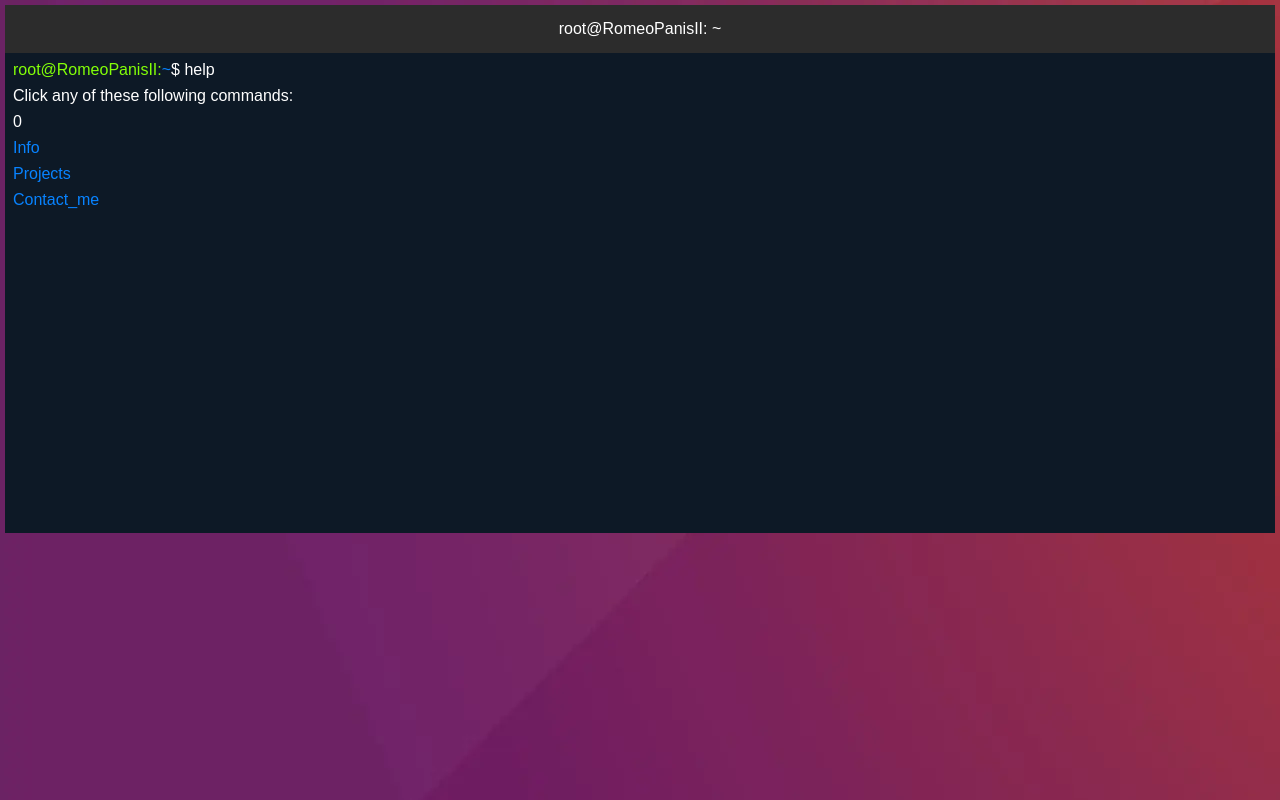
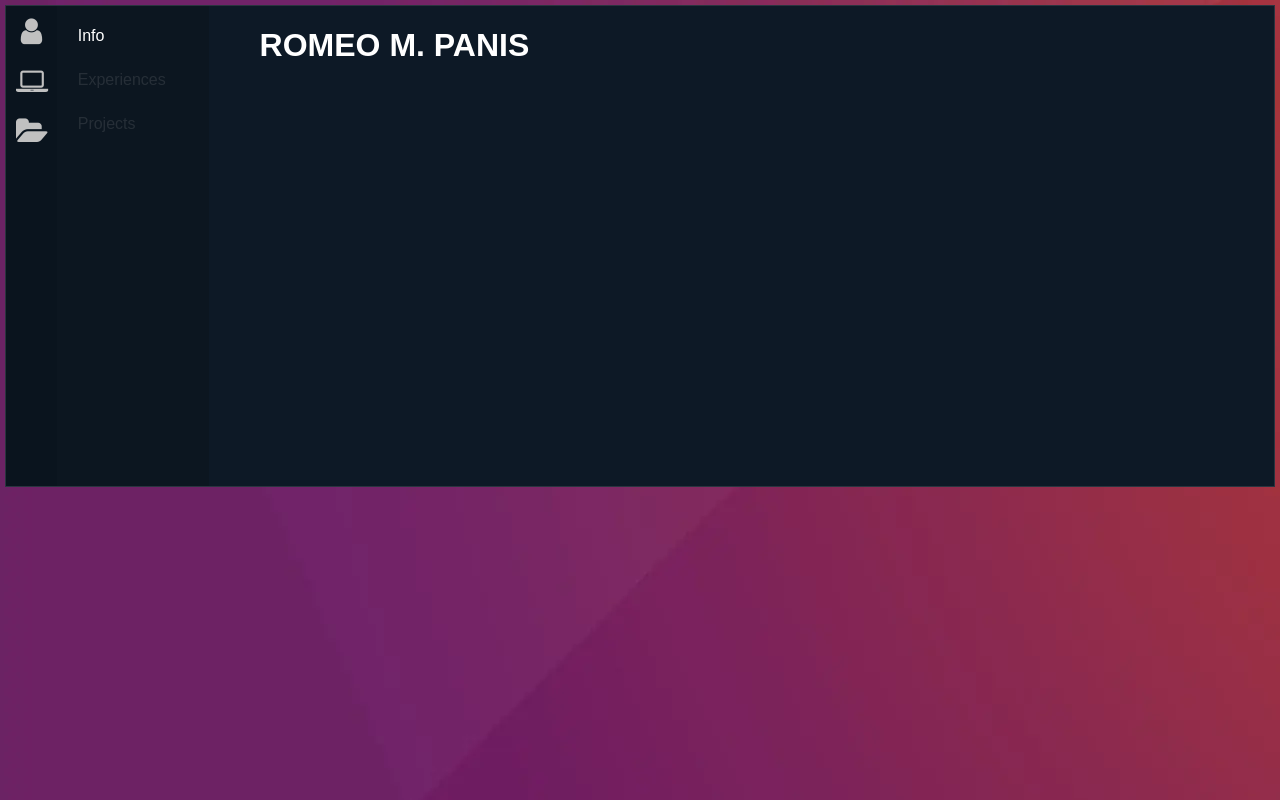
Before and after one commit to ikukee/Web-Portfolio, a React (Create React App) app in the folder client-side/: page / in a window 1280 px wide. Built offline with nearby package versions, Linux system fonts and the light colour scheme.

Commit message:
new look

```diff
--- a/client-side/package.json
+++ b/client-side/package.json
@@ -6,6 +6,7 @@
     "@testing-library/jest-dom": "^5.17.0",
     "@testing-library/react": "^13.4.0",
     "@testing-library/user-event": "^13.5.0",
+    "font-awesome": "^4.7.0",
     "react": "^18.2.0",
     "react-dom": "^18.2.0",
     "react-router-dom": "^6.22.3",
--- a/client-side/public/index.html
+++ b/client-side/public/index.html
@@ -5,6 +5,7 @@
     <link rel="icon" href="%PUBLIC_URL%/favicon.ico" />
     <meta name="viewport" content="width=device-width, initial-scale=1" />
     <meta name="theme-color" content="#000000" />
+    <link rel="stylesheet" href="https://cdnjs.cloudflare.com/ajax/libs/font-awesome/4.7.0/css/font-awesome.min.css"/>
     <meta
       name="description"
       content="Web site created using create-react-app"
--- a/client-side/src/App.js
+++ b/client-side/src/App.js
@@ -2,7 +2,6 @@
 import './App.css';
 import { BrowserRouter, Routes, Route } from "react-router-dom"
 import { Landing } from './views/Landing/Landing';
-import { Navbar } from './components/Navbar/Navbar';
 import { Project } from './views/Project';
 import { ProjectList } from './views/ProjectList/ProjectList';
 function App() {
@@ -10,7 +9,7 @@ function App() {
     <div className="App">
 
       <BrowserRouter>
-        <Navbar />
+
         <div className='pages'>
           <Routes>
             <Route path='/' element={<Landing />} />
--- a/client-side/src/components/Navbar/Navbar.css
+++ /dev/null
@@ -1,9 +0,0 @@
-#navbar{
-    display: flex;
-    justify-content: center;
-    color: var(--text-white);
-    height: 3rem;
-    margin:0;
-    background-color: #2c2c2c;
-    align-items: center;
-}
--- a/client-side/src/components/Navbar/Navbar.js
+++ /dev/null
@@ -1,10 +0,0 @@
-import React from 'react'
-import { Link } from 'react-router-dom'
-import "./Navbar.css";
-export const Navbar = () => {
-  return (<>
-    <div id="navbar">
-        root@RomeoPanisII: ~
-    </div>
-    </>)
-}
--- a/client-side/src/views/Landing/Landing.js
+++ b/client-side/src/views/Landing/Landing.js
@@ -1,37 +1,45 @@
 import React, { useState } from 'react'
 import red from '../../assets/red.jpg'
 import "./landing.css"
+
+import 'font-awesome/css/font-awesome.min.css';
 export const Landing = () => {
-  const [info, showInfo] = useState(false)
+  const [info, showInfo] = useState(true)
   const [projects, showProjects] = useState(false)
-  const [contact, showContact] = useState(false)
-  const [positions, setPositions] = useState([])
-  const [counter, setCounter] = useState(0)
-  const handleClick = (x) => {
-    if (x === "info") {
-      setCounter((x) => ++x);
-      showInfo(true)
-    } else if (x === "proj") {
-      setCounter((x) => ++x);
-      showProjects(true)
-    } else if (x === "cont") {
-      setCounter((x) => ++x);
-      showContact(true)
-    }
-  }
+  const [experience, showExperience] = useState(false)
+
+  const [textInfo, showTextInfo] = useState(false);
+  const [textExp, showTextExp] = useState(false);
+  const [textProject, showTextProject] = useState(false);
+
   return (<>
+
     <div class="terminal-look">
-      <div class="content-area">
-        <p><span class="green">root@RomeoPanisII:</span><span class="blue"> ~</span>$ help</p>
-        <p>Click any of these following commands:</p>
-        <p>{counter}</p>
-        <p onClick={(e) => { handleClick("info") }}><span class="blue">Info</span></p>
-        <p onClick={(e) => { handleClick("proj") }}><span class="blue">Projects</span></p>
-        <p onClick={(e) => { handleClick("cont") }}><span class="blue">Contact_me</span></p>
-        {info && <p>TEST</p>}
-        {positions}
+      <div class="sidebar">
+        <div class="side-icons">
+          <div>
+            <i className="fa fa-user" onClick={(e)=>{showInfo(true);showProjects(false);showExperience(false)}} onMouseEnter={(e)=>showTextInfo(true)} onMouseLeave={(e)=>showTextInfo(false)} style={{ fontSize: 30 }}></i>
+          </div>
+          <div>
+            <i className="fa fa-laptop" onClick={(e)=>{showExperience(true);showProjects(false);showInfo(false)}} onMouseEnter={(e)=>showTextExp(true)} onMouseLeave={(e)=>showTextExp(false)} style={{ fontSize: 30 }}></i>
+          </div>
+          <div>
+            <i className="fa fa-folder-open" onClick={(e)=>{showProjects(true);showExperience(false);showInfo(false)}} onMouseEnter={(e)=>showTextProject(true)} onMouseLeave={(e)=>showTextProject(false)} style={{ fontSize: 30 }}></i>
+          </div>
+        </div>
+        <div class="content">
+          <p className={textInfo || info ? "": "unselected"}>Info</p>
+          <p className={textExp || experience ?"":"unselected"}>Experiences</p>
+          <p className={textProject || projects ? "":"unselected"}>Projects</p>
+        </div>
       </div>
+      <div class="main">
+        {info && <div>
+          <h1>ROMEO M. PANIS</h1>
 
+          </div>}
+      </div>
     </div>
+
   </>)
 }
--- a/client-side/src/views/Landing/landing.css
+++ b/client-side/src/views/Landing/landing.css
@@ -1,11 +1,50 @@
+.navbar{
+
+}
 .terminal-look{
     background-color: #0d1926;
     height: 30rem;
     display: flex;
+    color:white;
+    border:1px solid rgba(192, 192, 192, 0.16);
+    .main{
+        width: 80%;
+    }
+    .sidebar{
+        display: flex;
+        width: 20%;
 
+        .side-icons{
+            background-color: #0a141e;
+
+            width: 20%;
+            align-items: center;
+        }
+        .side-icons > * {
+            padding: 10px;
+            color:silver;
+
+            &:hover{
+                color:white;
+            }
+        }
+        .content{
+            background-color: #0c1620;
+            width: 60%;
+            display: block;
+
+        }
+        .content > * {
+            text-align: left;
+            margin: 1rem;
+            padding: 5px;
+
+        }
+    }
 }
-.terminal-look .content-area > *{
-    margin: .5rem;
-    color: white;
-    display: flex;
+.main{
+    text-align: left;
 }
+.unselected{
+    color: rgba(192, 192, 192, 0.146);
+}
```
Also changed, not shown: 1 other file (tests, documents, lock files or other folders).
